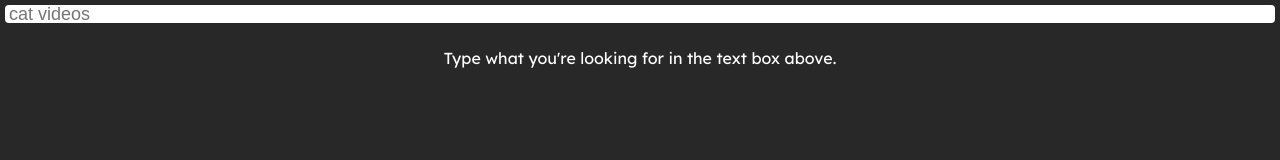
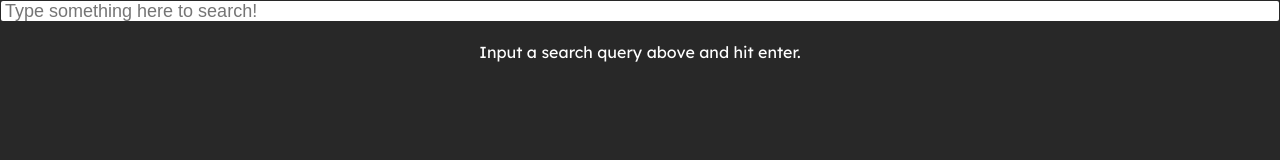
Before and after one commit to javazsaz/tv.hazy.su, a website: page html/search/index.html in a window 1280 px wide. Drawn offline with Linux system fonts and the light colour scheme.

Commit message:
improve search page
significantly less ugly!

```diff
--- a/html/search/index.html
+++ b/html/search/index.html
@@ -11,10 +11,10 @@
 </head>
 <body>
   <form action="/search" method="get" autocomplete="off">
-    <input type="text" id="searchBar" name="q" placeholder="cat videos" autofocus>
+    <input type="text" id="searchBar" name="q" placeholder="Type something here to search!" autofocus>
   </form>
   <div id="info">
-    <p>Type what you're looking for in the text box above.</p>
+    <p>Input a search query above and hit enter.</p>
   </div>
   <div id="results">
   </div>
--- a/static/search/style.css
+++ b/static/search/style.css
@@ -10,7 +10,6 @@
 @media (max-width: 900px) {
   #results {
     font-family: 'lexenddeca', sans-serif;
-    padding: 0px !important;
   }
 }
 
@@ -31,12 +30,12 @@ a {
   text-decoration: none;
 }
 #searchBar {
-  width: calc(100% - 10px);
+  width: calc(100% - 2px);
   font-size: 18px;
-  height: 18px;
+  height: 20px;
   border: none;
-  margin: 5px;
-  border-radius: 4px;
+  margin: 1px;
+  border-radius: 2px;
   padding: 0px 4px;
   outline: none;
 }
@@ -44,8 +43,7 @@ a {
   font-family: 'lexenddeca', sans-serif;
   height: calc(100vh - 28px);
   overflow-y: auto;
-  padding-left: 1%;
-  padding-right: 1%;
+  padding: 0px;
   scrollbar-color: rgba(255, 255, 255, 0.2) transparent;
   scrollbar-width: thin;
 }
```
